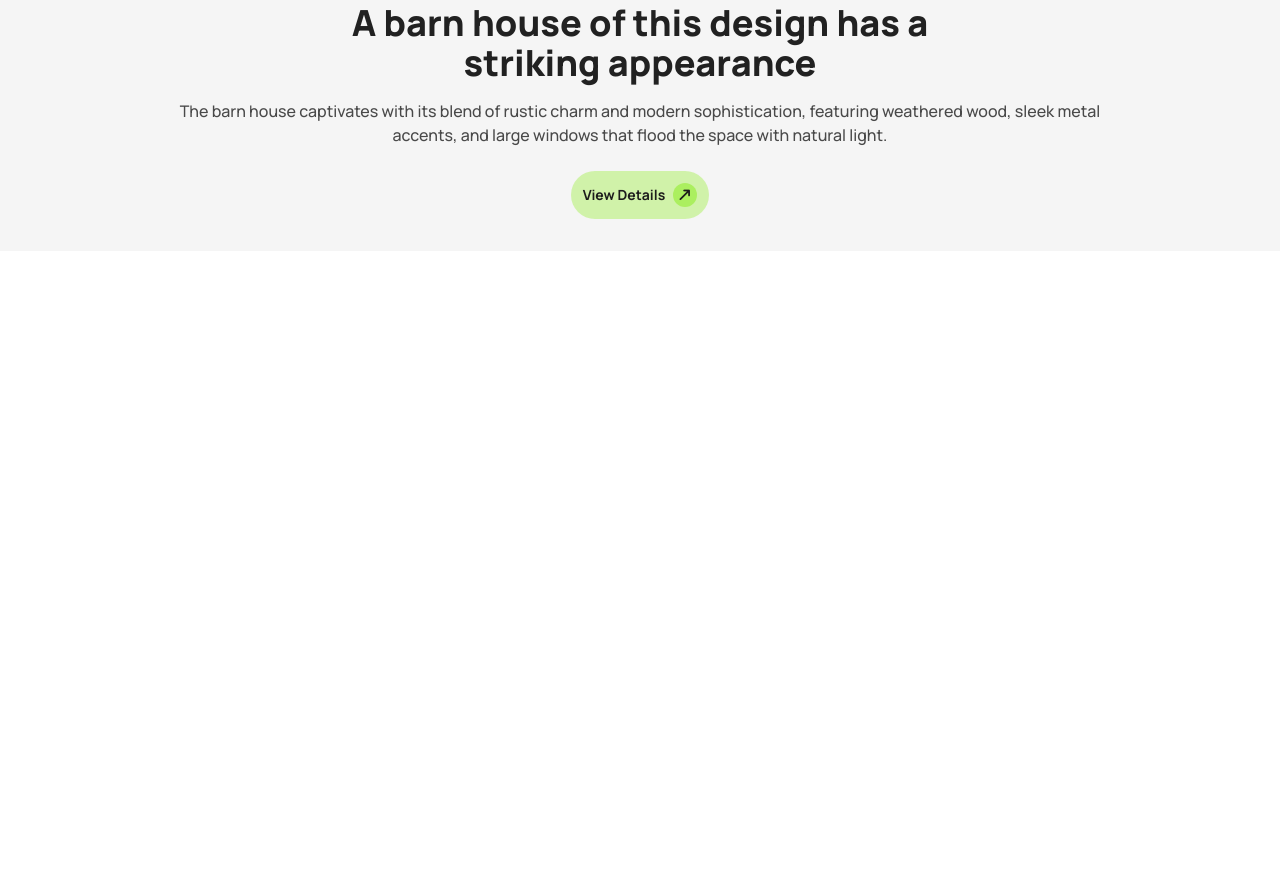
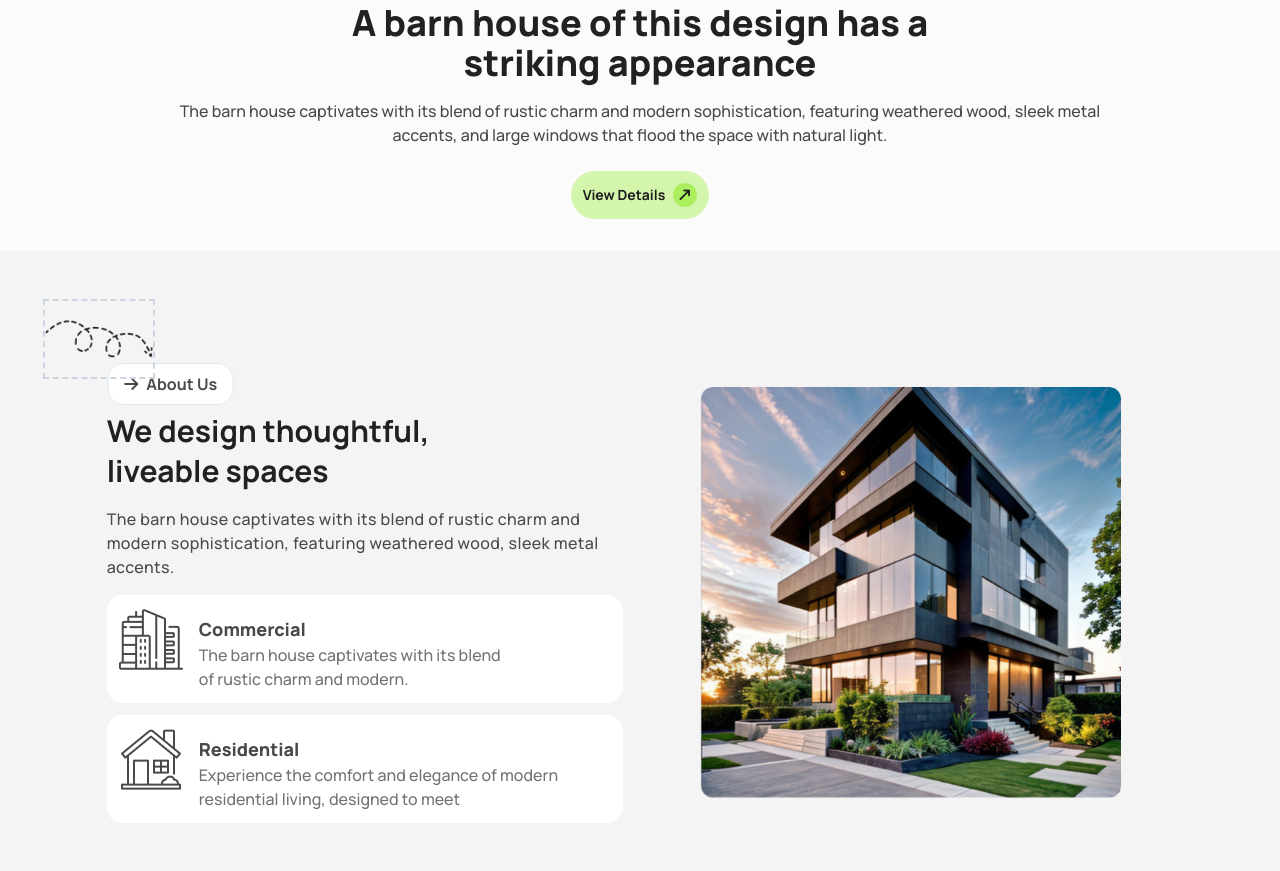
Before and after one commit to nuruddin538/reset9-assignment3, a plain HTML site: page index.html in a window 1280 px wide. Shown: the part 463-1334 px from the top of the page. Before the commit the page ends 800 px from the top, so only its background shows below. Drawn offline with nearby package versions, Linux system fonts and the light colour scheme.

Commit message:
design thouthful section added successfully with tailwind css

```diff
--- a/index.html
+++ b/index.html
@@ -22,10 +22,13 @@
                         primary: 'rgb(33,33,33)',
                         secondary: 'rgb(73,73,73)',
                         tertiary: 'rgb(28,28,28)',
+                        designbg: 'rgb(244,244,244)',
+                        spanColor: 'rgb(115,115,115)',
                         border1: 'rgb(233,233,233)',
                         btn1: 'rgb(171,239,95)',
                         btn2: 'rgba(171,239,95,0.2)',
-                        btn3: 'rgba(171,239,95,0.5)'
+                        btn3: 'rgba(171,239,95,0.5)',
+                        btn4: 'rgb(255,255,255)'
                     },
                     fontFamily: {
                         Manrope: '"Manrope", serif;'
@@ -37,7 +40,7 @@
 </head>
 <body class="font-Manrope">
     <!-- Header section -->
-     <header class="w-full h-auto bg-[#F5F5F5]">
+     <header class="w-full h-auto bg-[#FBFBFB]">
         <div class="w-11/12 md:w-10/12 mx-auto">
             <nav>
                 <div class="navbar">
@@ -109,7 +112,56 @@
      </header>
     <!-- Main section -->
      <main>
-
+        <section class="bg-designbg py-12">
+            <div class="w-11/12 md:w-10/12 mx-auto">
+                <div class="flex-row md:flex md:justify-between gap-6">
+                    <div>
+                        <div class="hidden md:block relative -ml-16 z-20">
+                            <div class="border-2 border-dashed border-slate-300 w-28 h-20 flex items-center">
+                                <img src="assets/Vector.png" alt="Vector">
+                            </div>
+                        </div>
+                        <div>
+                            <div class="relative">
+                                <div class="absolute bg-btn4 border border-solid border-slate-200 rounded-2xl px-4 py-2 -mt-12 left-1/2 md:left-16 md:-top-1 transform -translate-x-1/2 md:-mt-3 md:z-0">
+                                    <button class="text-secondary text-base text-left font-bold flex items-center"><i class="fa-solid fa-arrow-right mr-2"></i>About Us</button>
+                                </div>
+                            </div>
+                        </div>
+                        <div class="mt-8 mb-4">
+                            <h2 class="text-primary text-xl  md:text-3xl font-bold leading-6 md:leading-10 text-center md:text-left">We design thoughtful, <br> liveable spaces</h2>
+                            <p class="mt-4 text-secondary text-sm md:text-base font-medium leading-relaxed tracking-wide text-center md:text-left">The barn house captivates with its blend of rustic charm and <br class="hidden md:inline">
+                                modern sophistication, featuring weathered wood, sleek metal accents.</p>
+                        </div>
+                        <div>
+                            <div class="flex gap-4 mt-3 bg-btn4 rounded-2xl p-3">
+                                <div>
+                                    <img src="assets/commercial.png" alt="commercial">
+                                </div>
+                                <div>
+                                    <h4 class="text-secondary text-lg font-extrabold leading-7 text-left mt-2">Commercial</h4>
+                                    <span class="text-spanColor text-base font-medium leading-6 text-left">The barn house captivates with its blend <br> of rustic charm and modern.</span>
+                                </div>
+                            </div>
+                            <div class="flex gap-4 mt-3 bg-btn4 rounded-2xl p-3">
+                                <div>
+                                    <img src="assets/residential.png" alt="commercial">
+                                </div>
+                                <div>
+                                    <h4 class="text-secondary text-lg font-extrabold leading-7 text-left mt-2">Residential</h4>
+                                    <span class="text-spanColor text-base font-medium leading-6 text-left">Experience the comfort and elegance of modern <br> residential living, designed to meet</span>
+                                </div>
+                            </div>
+                        </div>
+                    </div>
+                    <div>
+                        <div class="flex justify-center mt-6 md:pt-16">
+                            <img class="w-[80%] h-auto" src="assets/Rectangle.png" alt="Rectangle">
+                        </div>
+                    </div>
+                </div>
+            </div>
+        </section>
      </main>
     <!-- Footer section -->
      <footer>
```
